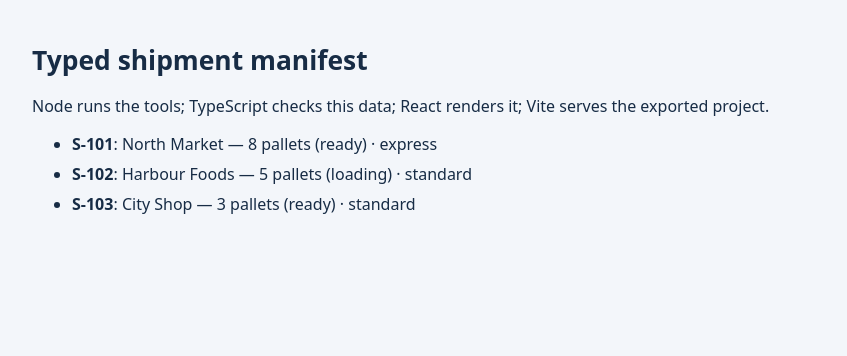
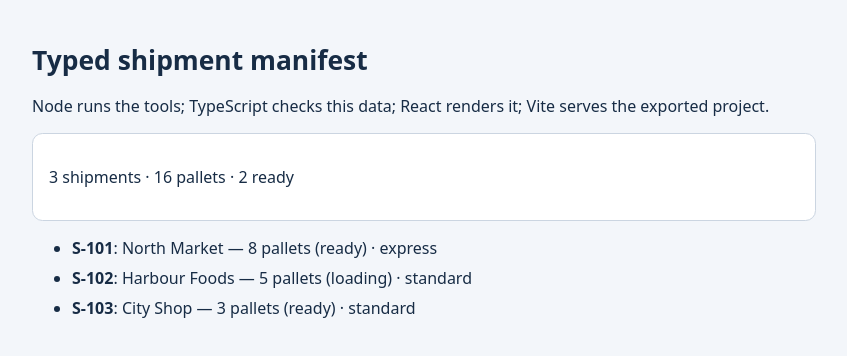
Before and after one commit to adam-zielonka/frontend-tutorial, a React (Vite) app: page / in a window 1280 px wide. Shown: the top 356 px of the page, without its empty margins (216-1063 px from the left). Built offline with nearby package versions, Linux system fonts and the light colour scheme.

Commit message:
Derive the manifest summary: solution (lesson-01-02-derived-summary-solution-v5)

```diff
--- a/lesson.json
+++ b/lesson.json
@@ -1,6 +1,6 @@
 {
   "id": "01-02-derived-summary",
-  "variant": "start",
+  "variant": "solution",
   "release": "v5",
   "tasks": [
     "Calculate totalPallets with reduce and readyCount with filter from shipments.",
--- a/src/App.tsx
+++ b/src/App.tsx
@@ -2,9 +2,14 @@ import { shipments } from './shipments';
 import './styles.css';
 
 export default function App() {
+  const totalPallets = shipments.reduce((total, shipment) => total + shipment.pallets, 0);
+  const readyCount = shipments.filter(shipment => shipment.status === 'ready').length;
   return <main>
     <h1>Typed shipment manifest</h1>
     <p>Node runs the tools; TypeScript checks this data; React renders it; Vite serves the exported project.</p>
+    <section aria-label="Summary">
+      <p>{shipments.length} shipments · {totalPallets} pallets · {readyCount} ready</p>
+    </section>
     <ul>{shipments.map(shipment => <li key={shipment.id}>
       <strong>{shipment.id}</strong>: {shipment.customer} — {shipment.pallets} pallets ({shipment.status})
       <span> · {shipment.priority}</span>
```
Also changed, not shown: 1 other file (tests, documents, lock files or other folders).
